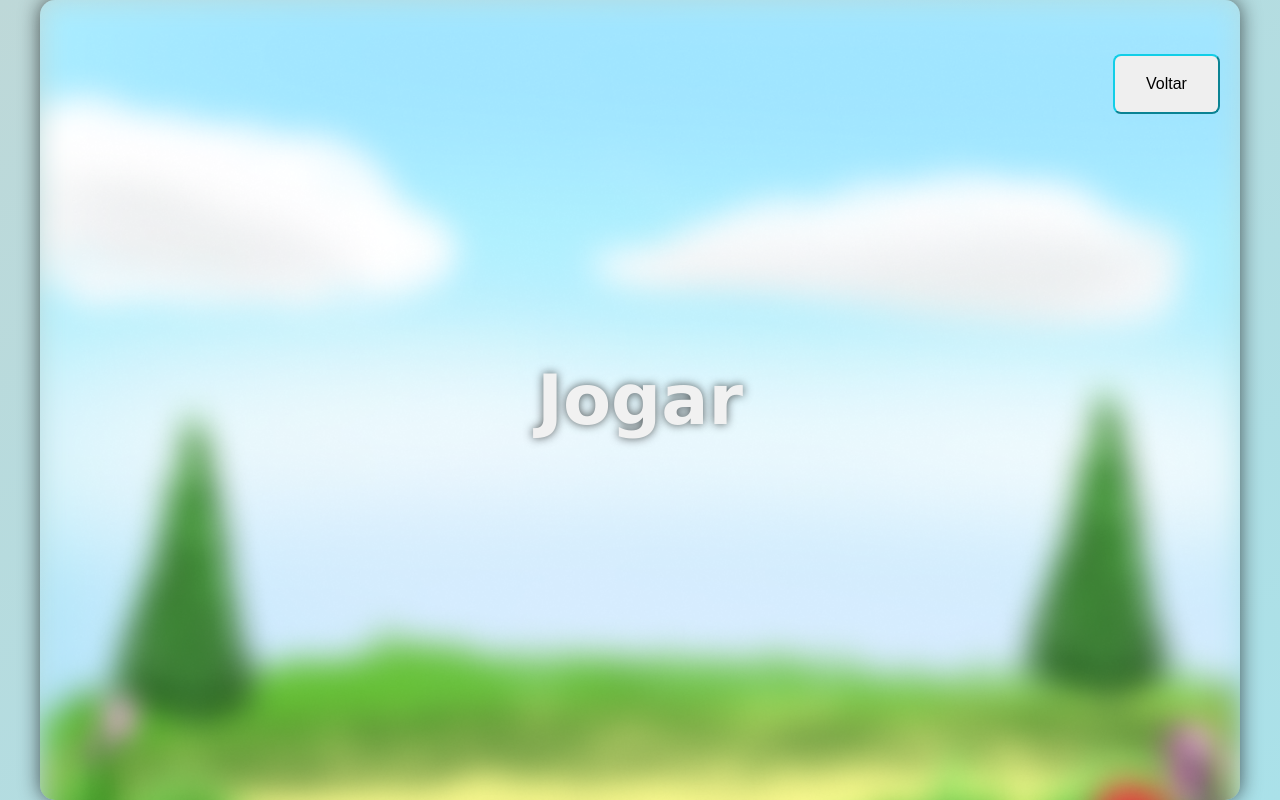
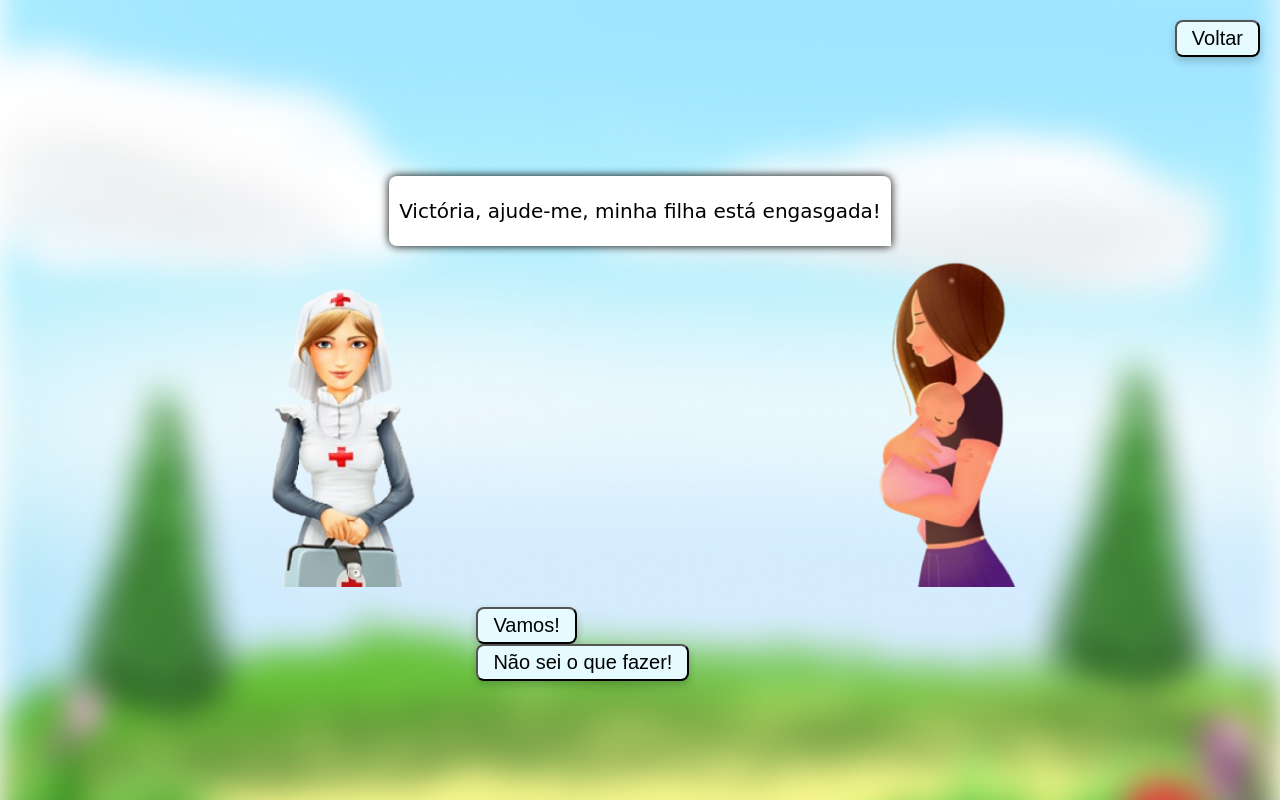
Before and after one commit to lucasferro0/desengasgo-ifal, a plain HTML site: page views/jogar.html in a window 1280 px wide. Drawn offline with Linux system fonts and the light colour scheme.

Commit message:
criação da tela jogar

```diff
--- a/css/jogar.css
+++ b/css/jogar.css
@@ -0,0 +1,74 @@
+*{
+  margin: 0;
+  padding: 0;
+}
+
+body {
+  display: flex;
+  flex-direction: column;
+  flex-wrap: wrap;
+  background-image: url("../img/background.png");
+  background-repeat: no-repeat;
+  background-size: cover;
+  background-position: center;
+  height: 100vh;
+  font-family: cursive, Arial, sans-serif;
+}
+
+.buttons{
+    display: flex;
+    flex-direction: row;
+    flex-wrap: wrap;
+    justify-content: flex-end;
+    padding-top: 20px;
+    padding-right: 20px;
+  }
+
+.buttons button {
+  background-color: #E5FBFF;
+  border-radius: 8px;
+  padding: 5px 15px;
+  box-shadow: 0 4px 8px 0 rgba(0, 0, 0, 0.2);
+  cursor: pointer;
+  font-size: 20px;
+}
+
+.content{
+  display: flex;
+  flex-direction: column;
+  justify-content: center;
+  align-items: center;
+  margin: auto;
+  width: 80%;
+  height: 80%;
+}
+
+.content-img{
+  display: flex;
+
+}
+.content-img img{
+  width: 400px;
+  margin-left: 100px;
+  margin-right: 100px;
+}
+
+.content-msg{
+  display: flex;
+  flex-wrap: wrap;
+  flex-direction: column;
+  justify-content: center;
+  align-items: center;
+  font-size: 20px;
+  padding: 10px;
+  background-color: rgb(255, 255, 255);
+  height: 50px;
+  border-radius: 8px 8px 0px 8px;
+  box-shadow: 0px 0px 10px black;
+}
+
+.content .buttons{
+  width: 30%;
+  justify-content: space-between;
+
+}
--- a/css/login.css
+++ b/css/login.css
@@ -44,8 +44,7 @@ body {
 
   .content-login{
     margin: auto;
-    width: 80%;
-    padding-top: 15px;
+    padding: 50px;
     border-radius: 10px;
     background-color: #566c717d;
     display: flex;
--- a/js/jogar.js
+++ b/js/jogar.js
@@ -1,10 +1,23 @@
 document.addEventListener("DOMContentLoaded", function() {
-  const redirectVoltar = function() {
-    window.location.href = "index.html";
-  };
+  const botaoVoltar = document.querySelector(".button-voltar");
+  const botaoContinuar = document.querySelector(".button-vamos");
+  const botaoAjuda = document.querySelector(".button-nao-sei");
 
-  const botaoVoltar = document.querySelector(".botaoVoltar");
   if (botaoVoltar) {
-      botaoVoltar.addEventListener("click", redirectVoltar);
+    botaoVoltar.addEventListener("click", function () {
+      window.history.back();
+    });
+  }
+
+  if (botaoContinuar) {
+    botaoContinuar.addEventListener("click", function () {
+      window.location.href = "orientacoes.html";
+    });
+  }
+
+  if (botaoAjuda) {
+    botaoAjuda.addEventListener("click", function () {
+      window.location.href = "orientacoes.html";
+    });
   }
 });
--- a/views/jogar.html
+++ b/views/jogar.html
@@ -3,18 +3,26 @@
 <head>
   <meta charset="UTF-8">
   <meta name="viewport" content="width=device-width, initial-scale=1.0">
-  <link rel="stylesheet" href="../css/styles.css">
+  <link rel="stylesheet" href="../css/jogar.css">
   <script src="../js/jogar.js" defer></script>
-  <title>Jogar</title>
+  <title>Desengasgo Bebê</title>
 </head>
 <body>
-
-  <div class="content fundo">
-  <div class="buttons botaoVoltar">
-      <button>Voltar</button>
+  <div class="buttons">
+    <button class="button-voltar" type="button">Voltar</button>
   </div>
-    <h1>Jogar</h1>
-</div>
-
+  <div class="content">
+      <div class="content-msg">
+        <p>Victória, ajude-me, minha filha está engasgada!</p>
+      </div>
+      <div class="content-img">
+        <img src="/img/enfermeira-removebg-preview 1.png" id="personagem1" alt="Personagem 1">
+        <img src="/img/mother_with_baby-removebg-preview 1.png" id="personagem2" alt="Personagem 2">
+      </div>
+      <div class="buttons">
+        <button class="button-vamos" type="button">Vamos!</button>
+        <button class="button-nao-sei" type="button">Não sei o que fazer!</button>
+      </div>
+  </div>
 </body>
 </html>
```
Also changed, not shown: img/enfermeira-removebg-preview 1.png (added), img/mother_with_baby-removebg-preview 1.png (added).
